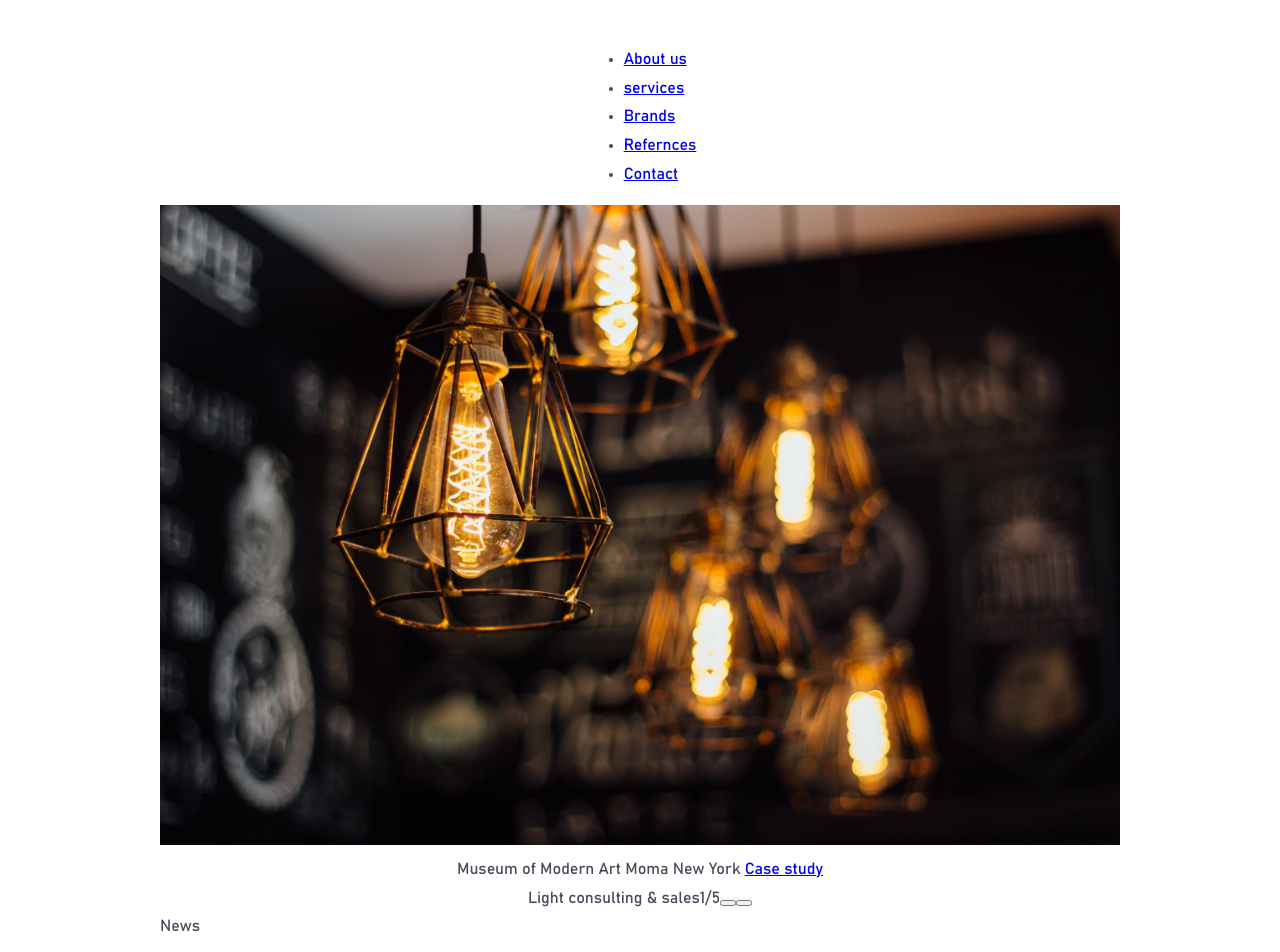
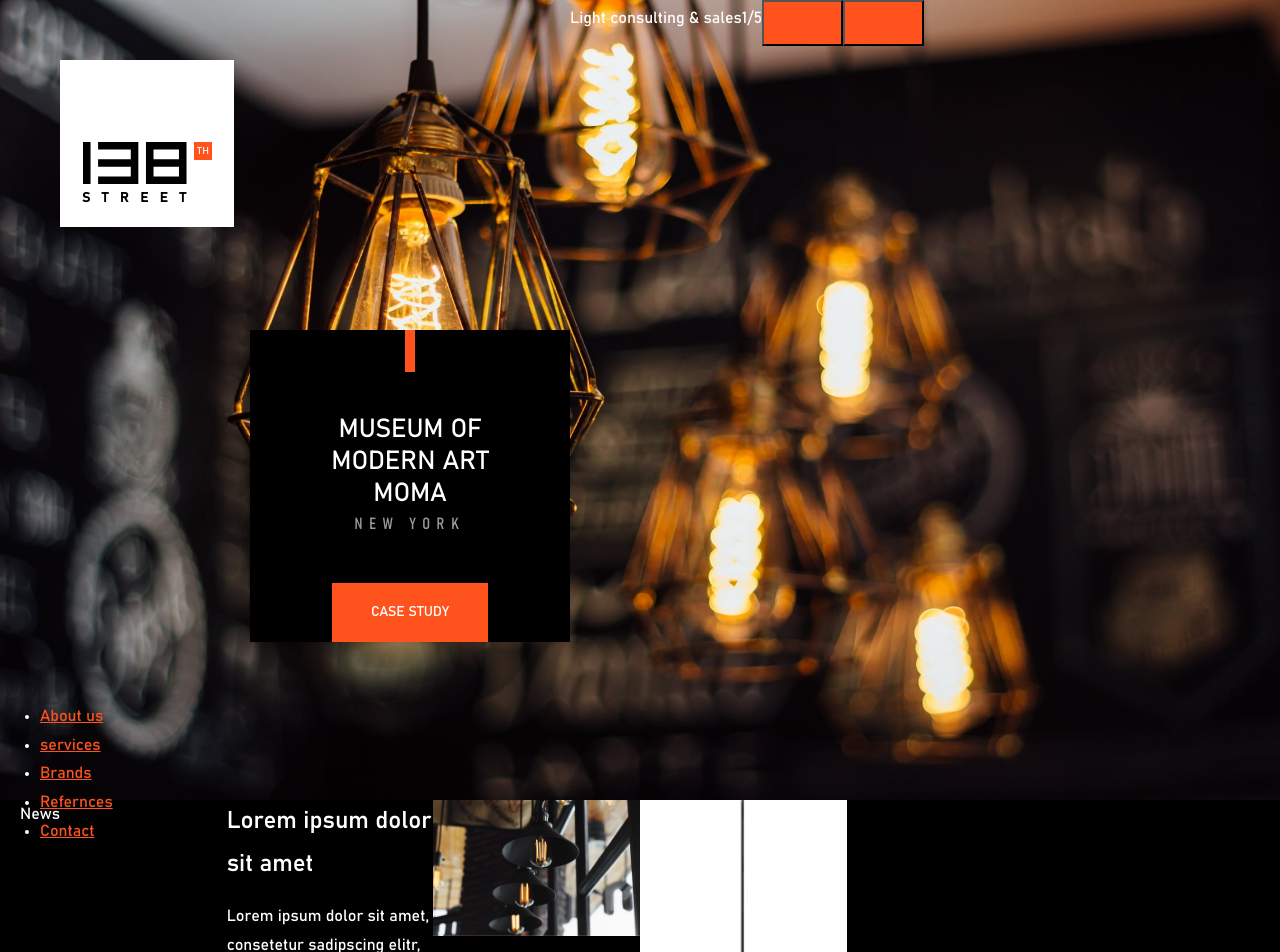
Before and after one commit to pitzbro/webshop-vue-sass, a Vue app: page / in a window 1280 px wide. Shown: the top 952 px of the page. Built offline with nearby package versions, Linux system fonts and the light colour scheme; what vue-resource would draw is missing.

Commit message:
working on headaer

```diff
--- a/src/styles/basics/_base.scss
+++ b/src/styles/basics/_base.scss
@@ -3,22 +3,17 @@
 }
 
 html {
-//    font-family: Montserrat;
-//    font-family: GreatVibes;
    font-family: Bahnschrift, sans-serif;
-   color: $clr2;
+   color: $clr3;
    line-height: 1.8;
 }
 
 body {
     margin: 0;
-    // background-image: url(~@/assets/images/seamless-cute-cats-pattern-with-2206818.jpg);
-    background-size: 400px;
-    // background-attachment: fixed;
+    background-color: $clr2;
 }
 
 h1, h2, h3, h4, h5, h6 {
-    font-family: GreatVibes;
     font-weight: 500;
     margin: 0 0 1rem;
 }
@@ -35,3 +30,34 @@
     margin: 0 0 1rem;
     max-width: 60ch;
 }
+
+// Buttons
+
+@mixin btn($bg: $clr1, $clr: $clr3, $padding: em(24px) em(44px)) {
+    background-color: $bg;
+    color: $clr;
+    text-decoration: none;
+    text-transform: uppercase;
+    padding: $padding;
+    line-height: 1.25;
+    font-size: em(14px);
+    font-variation-settings: 'wght' 430;
+
+    &:hover {
+        background-color: darken($bg, 6%);
+    }
+}
+
+button {
+    @include btn;
+}
+
+
+// links
+
+a {
+    color: $clr1;
+    &.btn-link {
+        @include btn;
+    }
+}
--- a/src/styles/basics/_layout.scss
+++ b/src/styles/basics/_layout.scss
@@ -8,6 +8,11 @@
 
     > *.full {
         grid-column: 1 / -1;
+    }
+
+    > *:not(.full) {
+        display: grid;
+        grid-template-columns: repeat( 6, 1fr );
     }
 
     @include for-narrow-layout {
--- a/src/styles/components/_cat-card.scss
+++ b/src/styles/components/_cat-card.scss
@@ -13,7 +13,7 @@
     .cat-tag {
         font-family: GreatVibes;
         font-size: rem(64px);
-        color: $clr5;
+        color: $clr1;
         position: relative;
     }
 
--- a/src/styles/components/_main-header.scss
+++ b/src/styles/components/_main-header.scss
@@ -1,18 +1,72 @@
 header.main-header {
+    display: grid;
     min-height: 100vh;
-    // display: flex;
-    justify-items: center;
-    align-content: center;
+    grid-template-columns: minmax(20%, 570px) 1fr;
+    grid-template-rows: 287px 1fr em(100px, 14px);
 
-    background: linear-gradient(to bottom, $clr5 0%,$clr5 80%, rgba($clr5, 0) 100%);
+    grid-template-areas:
+        "logo slide"
+        "case slide"
+        "nav nav";
 
-    .logo {
-        max-width: 260px;
-        transform: rotate(-11deg);
-        mix-blend-mode: multiply;
+    .main-header-image {
+        position: absolute;
+        inset: 0;
+        height: 100%;
+         z-index: -1;
+    }
 
-        @include for-narrow-layout {
-            max-width: 356px;
+    .main-header-logo {
+        grid-area: logo;
+        justify-self: start;
+        width: 174px;
+        padding: 22px;
+        margin: 60px;
+        background-color: $clr3;
+        color: $clr2;
+        display: flex;
+        align-items: flex-end;
+    }
+
+    .main-header-nav {
+        grid-area: nav;
+    }
+
+    .main-header-case {
+        grid-area: case;
+        justify-self: end;
+        align-self: center;
+        width: 320px;
+        background-color: $clr2;
+        text-transform: uppercase;
+        display: flex;
+        flex-direction: column;
+        align-items: center;
+        text-align: center;
+        padding: 0 em(48px);
+
+        &::before {
+            content: "";
+            width: 10px;
+            height: 42px;
+            background-color: $clr1;
+            margin-bottom: em(42px);
+        }
+
+        .case-title {
+            font-size: em(26px);
+            line-height: 1.23;
+        }
+
+        .case-city {
+            letter-spacing: em(6.72px);
+            font-variation-settings: 'wght' 430, 'wdth' 80;
+            opacity: .6;
+            margin-bottom: em(44px);
         }
     }
+
+    .main-header-slide-info {
+        grid-area: slide;
+    }
 }
--- a/src/styles/setup/_variables.scss
+++ b/src/styles/setup/_variables.scss
@@ -1,18 +1,16 @@
 
 // COLOR PALETTE
-$clr1: #ce2e6c;
-$clr3: #ffb5b5;
-$clr2: #504658;
-$clr4: #f0decb;
-$clr5: #fff;
+$clr1: #FF521C;
+$clr2: #000;
+$clr3: #fff;
 
 // LAYOUT
 $layoutPadding: 20px;
 
 // LAYOUT BREAKPOINTS
-$break-narrow: 460px;
-$break-normal: 640px;
-$break-wide: 960px;
+$break-narrow: 600px;
+$break-normal: 1280px;
+$break-wide: 1920px;
 
 $padded-break-narrow: $break-narrow + $layoutPadding * 2;
 $padded-break-normal: $break-normal + $layoutPadding * 2;
--- a/src/views/Header.vue
+++ b/src/views/Header.vue
@@ -1,7 +1,7 @@
 <template>
-  <header class="main-header">
-    <div v-html="logo"></div>
-    <nav>
+  <header class="main-header full">
+    <div v-html="logo" class="main-header-logo"></div>
+    <nav class="main-header-nav">
       <ul class="main-nav">
         <li><a href="#">About us</a></li>
         <li><a href="#">services</a></li>
@@ -10,15 +10,15 @@
         <li><a href="#">Contact</a></li>
       </ul>
     </nav>
-    <img src="~@/assets/images/header1920.jpg" alt="">
-    <div class="case-nav">
+    <img src="~@/assets/images/header1920.jpg" alt="" class="main-header-image full">
+    <div class="main-header-case">
       <span class="case-title">
       Museum of Modern Art Moma
       </span>
-      New York
+      <span class="case-city">New York</span>
       <a href="#" class="btn-link">Case study</a>
     </div>
-    <div class="slide-info">
+    <div class="main-header-slide-info slide-info">
       <span class="slide-name">Light consulting & sales</span>
       <span class="slide-pager">1/5</span>
       <span class="slide-pager-arrows">
```
